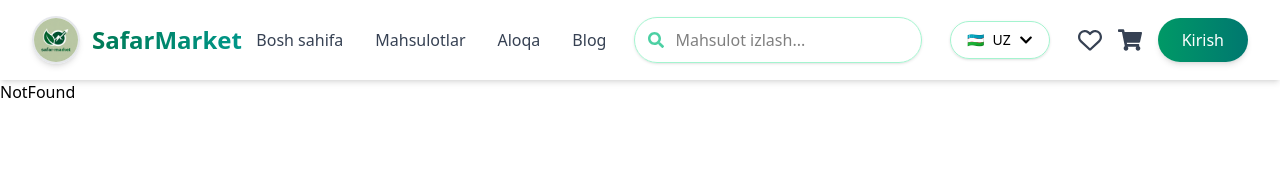
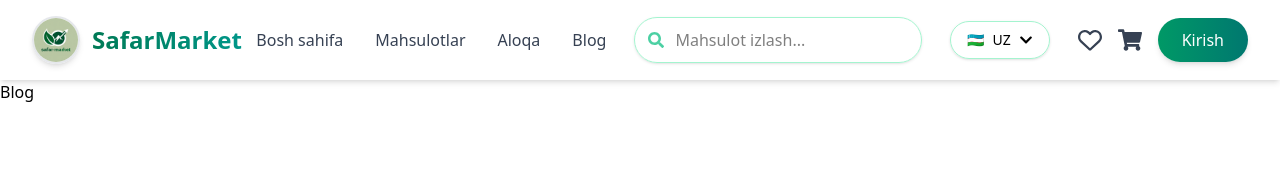
Before and after one commit to esonaliyev05/Safar-Market, a React (Vite) app: page /blog in a window 1280 px wide. Shown: the top 170 px of the page. Built offline with nearby package versions, Linux system fonts and the light colour scheme.

Commit message:
new change blog concet appjsx

```diff
--- a/src/App.jsx
+++ b/src/App.jsx
@@ -6,6 +6,8 @@ import Home from './pages/Home'
 import ProductDetail from './components/product[id]/ProductDetail'
 import NotFound from './pages/NotFound'
 import Product from './components/product/product'
+import Contact from './pages/Contact'
+import Blog from './pages/Blog'
 
 function App() {
 
@@ -14,12 +16,12 @@ function App() {
      <BrowserRouter>
         <Routes>
           <Route element={<Layout/>}>
-
             <Route path='/' element={<Home/>}/>
+            <Route path='/contact' element={<Contact/>}/>
+            <Route path='/blog' element={<Blog/>}/>
             <Route path='/product' element={<Product/>}/>
             <Route path='/product/:id' element={<ProductDetail/>}/>
             <Route path='*' element={<NotFound/>} />
-
           </Route>
         </Routes>
      </BrowserRouter>
--- /dev/null
+++ b/src/pages/Blog.jsx
@@ -0,0 +1,9 @@
+import React from 'react'
+
+const Blog = () => {
+  return (
+    <div>Blog</div>
+  )
+}
+
+export default Blog
--- /dev/null
+++ b/src/pages/Contact.jsx
@@ -0,0 +1,9 @@
+import React from 'react'
+
+const Contact = () => {
+  return (
+    <div>Contact</div>
+  )
+}
+
+export default Contact
```
